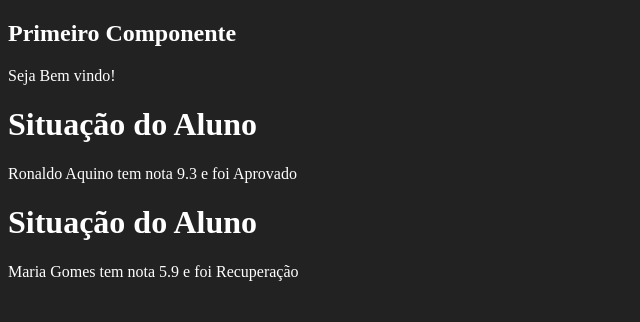
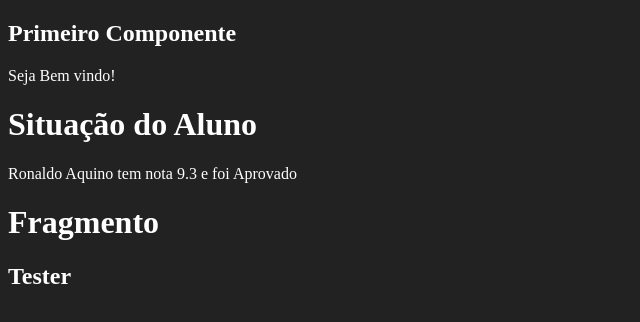
Before and after one commit to ronaldo-aquino/react-fundamentos, a JavaScript app: page / in a window 1280 px wide. Shown: the top 322 px of the page, without its empty margins (0-640 px from the left). Built offline with nearby package versions, Linux system fonts and the light colour scheme.

Commit message:
React Fragment

```diff
--- /dev/null
+++ b/src/components/basicos/Fragmento.js
@@ -0,0 +1,10 @@
+const Frangmento = () => {
+  return (
+    <>
+      <h1>Fragmento</h1>
+      <h2>Tester</h2>
+    </>
+  );
+};
+
+export default Frangmento;
--- a/src/index.js
+++ b/src/index.js
@@ -1,5 +1,6 @@
 import ReactDOM from "react-dom";
 import ComParametro from "./components/basicos/ComParametro";
+import Frangmento from "./components/basicos/Fragmento";
 import Primeiro from "./components/basicos/Primeiro";
 import "./index.css";
 
@@ -11,11 +12,7 @@ ReactDOM.render(
       aluno="Ronaldo Aquino"
       nota={9.3}
     />
-    <ComParametro
-      titulo="Situação do Aluno"
-      aluno="Maria Gomes"
-      nota={5.9}
-    />
+    <Frangmento />
   </div>,
 
   document.getElementById("root")
```
Also changed, not shown: 1 other file (tests, documents, lock files or other folders).
